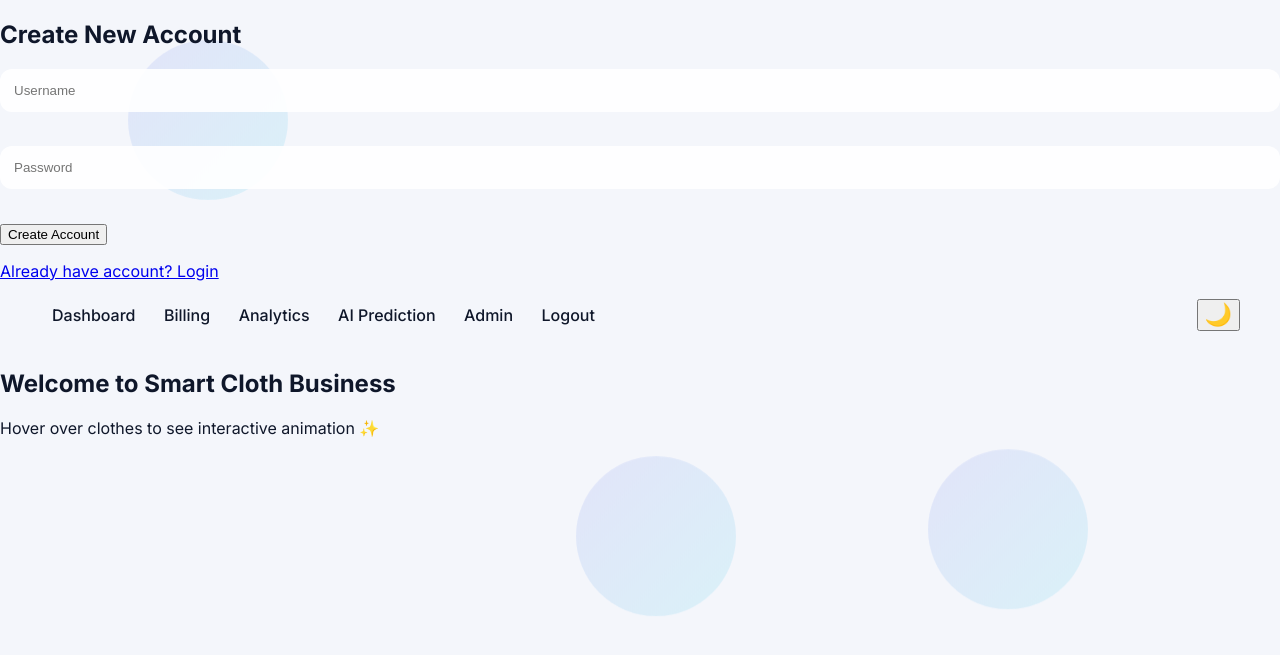
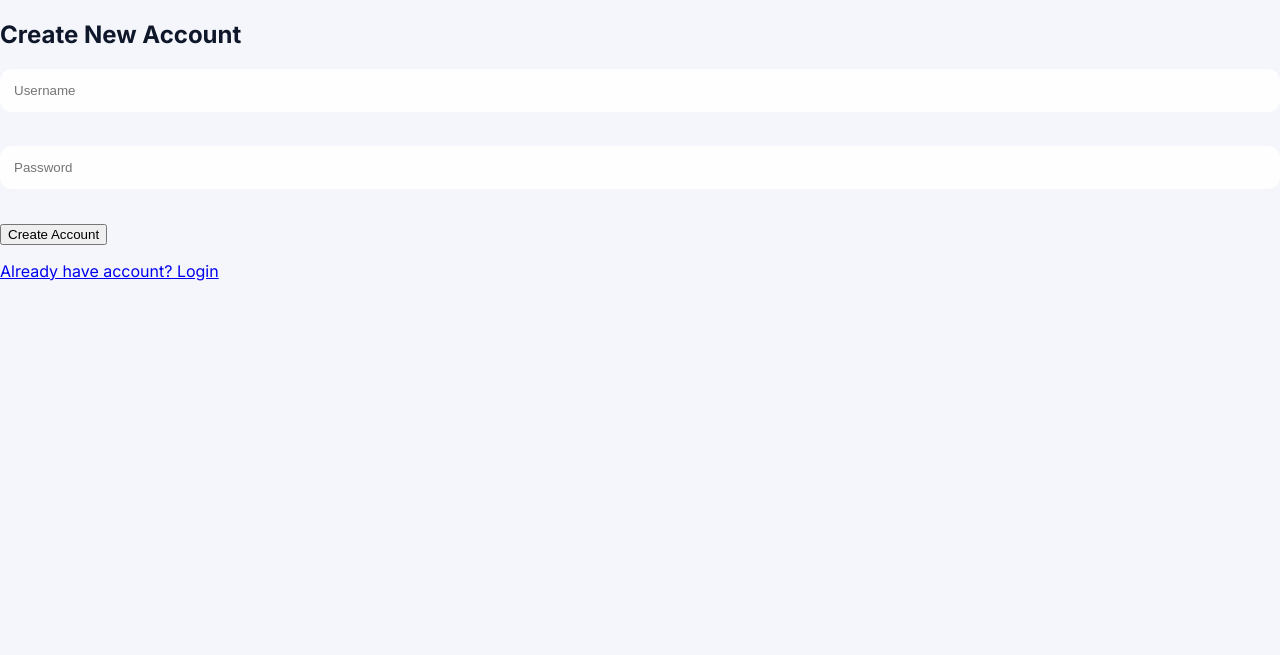
Before and after one commit to yashpalgirase122/smart-billing-system, a Flask app: page /signup in a window 1280 px wide. Shown: the top 655 px of the page. Run offline with Flask 3, Linux system fonts and the light colour scheme.

Commit message:
Updated signup page UI and validation

```diff
--- a/templates/signup.html
+++ b/templates/signup.html
@@ -18,14 +18,6 @@
 
 <a href="/login">Already have account? Login</a>
 
-{% extends "base.html" %}
-{% block title %}signup{% endblock %}
-
-{% block content %}
-<h2>Welcome to Smart Cloth Business</h2>
-<p>Hover over clothes to see interactive animation ✨</p>
-{% endblock %}
-
 
 </body>
 </html>
```
